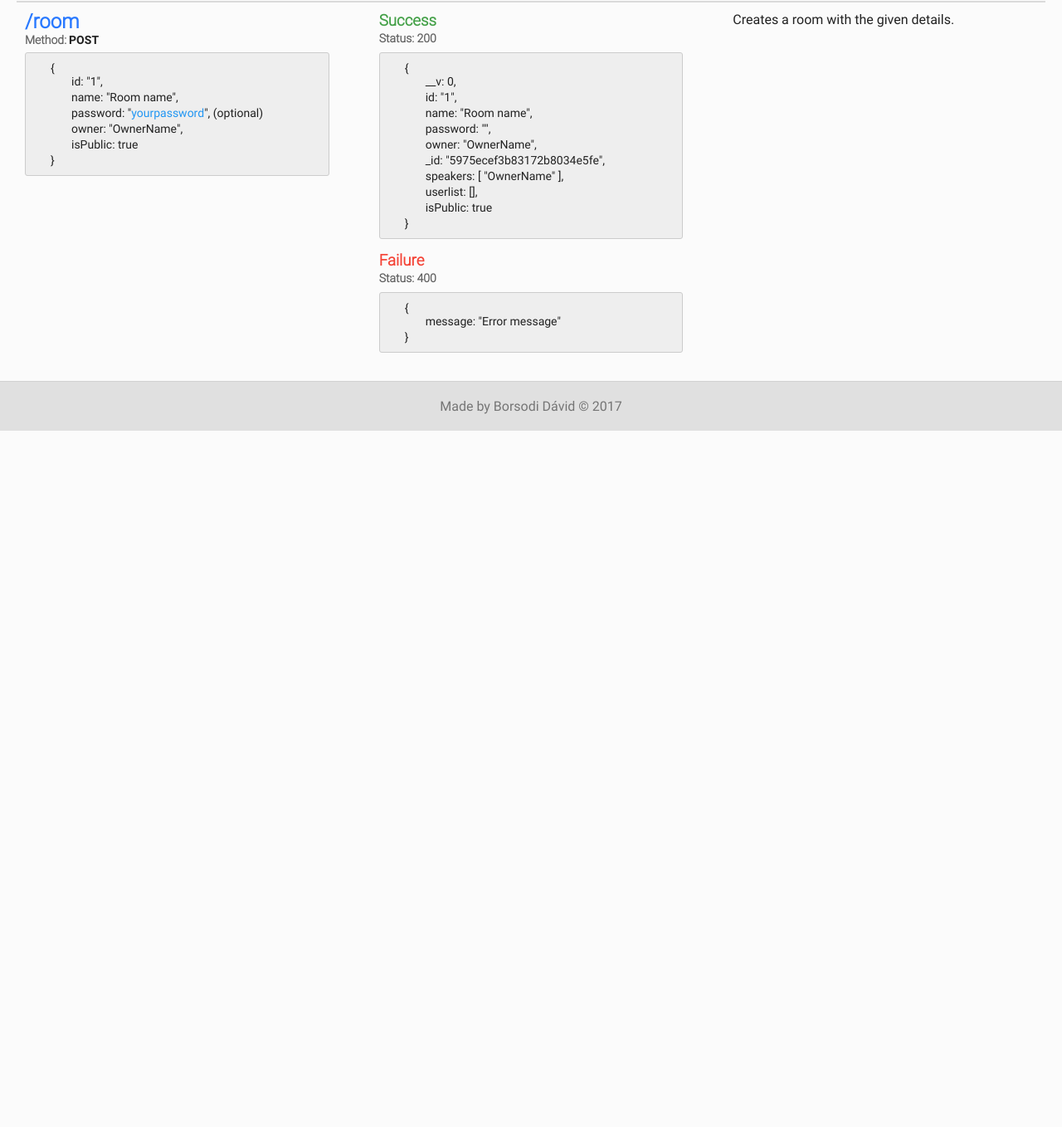
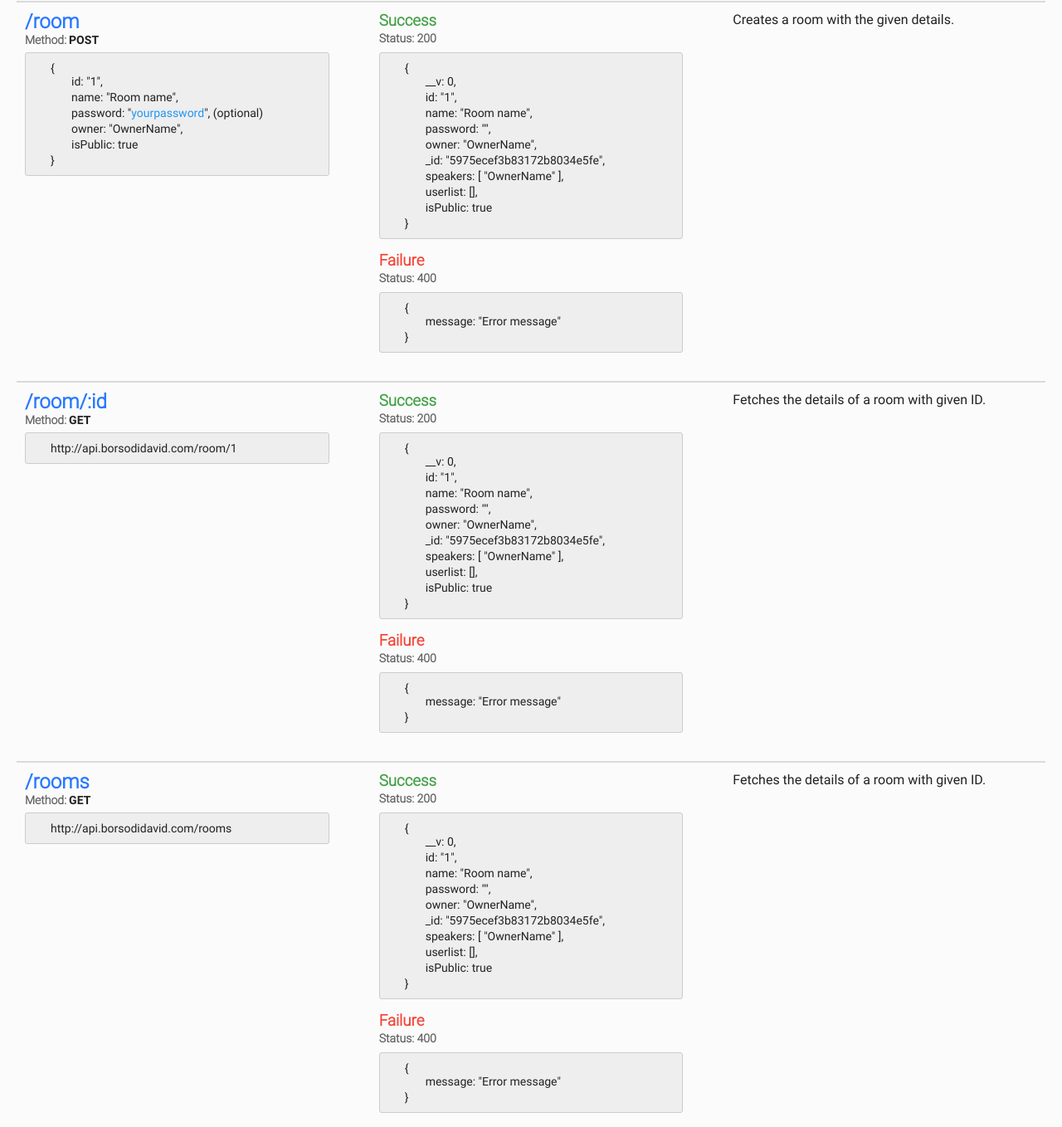
Before and after one commit to corteno/music-app-api, a website: page public/index.html in a window 1280 px wide. Shown: the part 768-2126 px from the top of the page at 83% size. Before the commit the page ends 1287 px from the top, so only its background shows below. Drawn offline with Linux system fonts and the light colour scheme.

Commit message:
- WIP API endpoints documentation page and coding API endpoints

```diff
--- a/public/index.html
+++ b/public/index.html
@@ -185,6 +185,123 @@
 
     </div>
 
+    <!-- /room/:id -->
+    <div class="route-wrapper">
+
+        <div class="route-box col">
+            <div class="route-title-wrapper col">
+                <h3 class="route-box-title route">/room/:id</h3>
+                <h4 class="route-box-subtitle">Method: <span>GET</span></h4>
+            </div>
+            <pre class="route-example col">
+                <span class="route-example-span">http://api.borsodidavid.com/room/1</span>
+            </pre>
+        </div>
+
+
+        <div class="route-box col">
+
+            <div class="route-title-wrapper col">
+                <h3 class="route-box-title success">Success</h3>
+                <h4 class="route-box-subtitle">Status: 200</h4>
+            </div>
+
+            <pre class="route-example col">
+                <span class="route-example-span">{</span>
+                <div class="route-example-div">__v: 0,</div>
+                <div class="route-example-div">id: "1",</div>
+                <div class="route-example-div">name: "Room name",</div>
+                <div class="route-example-div">password: "",</div>
+                <div class="route-example-div">owner: "OwnerName",</div>
+                <div class="route-example-div">_id: "5975ecef3b83172b8034e5fe",</div>
+                <div class="route-example-div">speakers: [ "OwnerName" ],</div>
+                <div class="route-example-div">userlist: [],</div>
+                <div class="route-example-div">isPublic: true</div>
+                <span class="route-example-span">}</span>
+            </pre>
+
+
+            <div class="route-title-wrapper col">
+                <h3 class="route-box-title failure">Failure</h3>
+                <h4 class="route-box-subtitle">Status: 400</h4>
+            </div>
+
+            <pre class="route-example col">
+                <span class="route-example-span">{</span>
+                <div class="route-example-div">message: "Error message"</div>
+                <span class="route-example-span">}</span>
+            </pre>
+
+        </div>
+
+        <div class="route-box">
+            <p class="route-box-description">
+                Fetches the details of a room with given ID.
+            </p>
+        </div>
+
+
+    </div>
+
+    <!-- /rooms -->
+    <div class="route-wrapper">
+
+        <div class="route-box col">
+            <div class="route-title-wrapper col">
+                <h3 class="route-box-title route">/rooms</h3>
+                <h4 class="route-box-subtitle">Method: <span>GET</span></h4>
+            </div>
+            <pre class="route-example col">
+                <span class="route-example-span">http://api.borsodidavid.com/rooms</span>
+            </pre>
+        </div>
+
+
+        <div class="route-box col">
+
+            <div class="route-title-wrapper col">
+                <h3 class="route-box-title success">Success</h3>
+                <h4 class="route-box-subtitle">Status: 200</h4>
+            </div>
+
+            <pre class="route-example col">
+                <span class="route-example-span">{</span>
+                <div class="route-example-div">__v: 0,</div>
+                <div class="route-example-div">id: "1",</div>
+                <div class="route-example-div">name: "Room name",</div>
+                <div class="route-example-div">password: "",</div>
+                <div class="route-example-div">owner: "OwnerName",</div>
+                <div class="route-example-div">_id: "5975ecef3b83172b8034e5fe",</div>
+                <div class="route-example-div">speakers: [ "OwnerName" ],</div>
+                <div class="route-example-div">userlist: [],</div>
+                <div class="route-example-div">isPublic: true</div>
+                <span class="route-example-span">}</span>
+            </pre>
+
+
+            <div class="route-title-wrapper col">
+                <h3 class="route-box-title failure">Failure</h3>
+                <h4 class="route-box-subtitle">Status: 400</h4>
+            </div>
+
+            <pre class="route-example col">
+                <span class="route-example-span">{</span>
+                <div class="route-example-div">message: "Error message"</div>
+                <span class="route-example-span">}</span>
+            </pre>
+
+        </div>
+
+        <div class="route-box">
+            <p class="route-box-description">
+                Fetches the details of a room with given ID.
+            </p>
+        </div>
+
+
+    </div>
+
+
 </section>
 <footer>
     <div class="footer-content">Made by Borsodi Dávid © 2017</div>
--- a/public/style/style.css
+++ b/public/style/style.css
@@ -182,6 +182,8 @@ header{
 footer{
     width: 100%;
     height: 60px;
+    margin-top: 50px;
+
     justify-content: center;
     align-items: center;
 
```
Also changed, not shown: server.js (+14 -3 lines).
